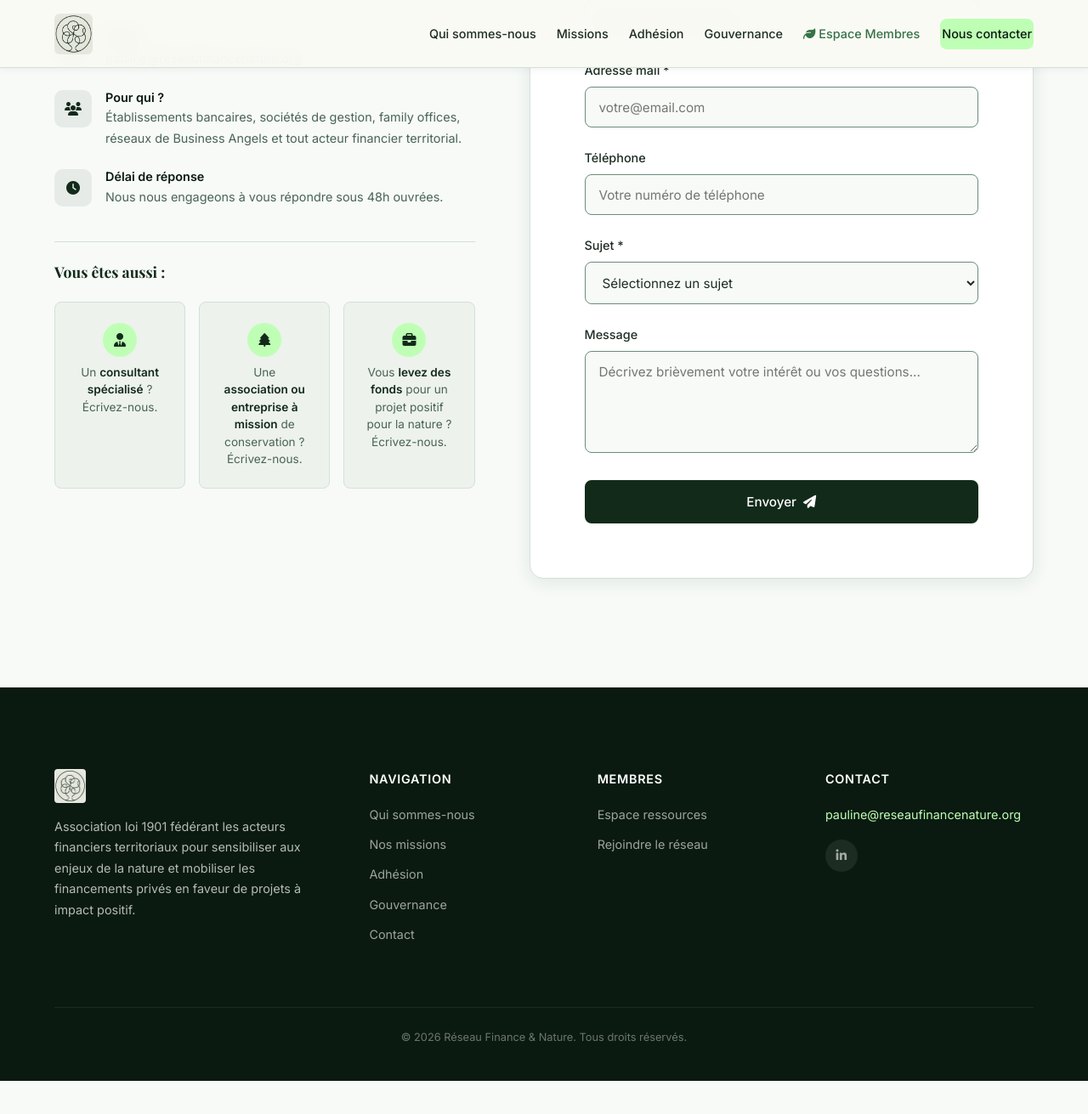
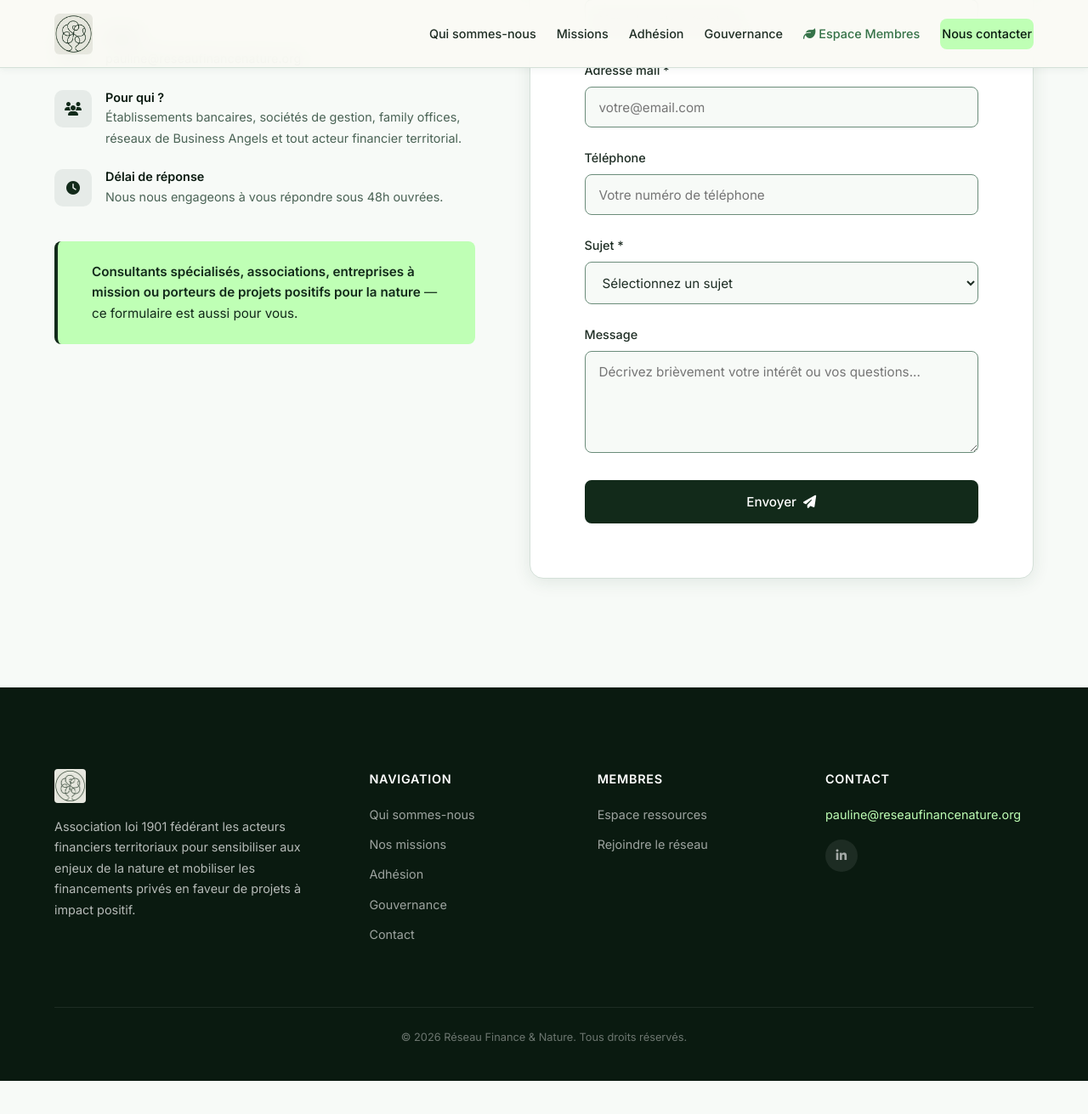
Before and after one commit to fabriceliut/reseau-finance-nature, a Jekyll site: the page built from pages/contact.html, in a window 1280 px wide and 1400 px high, scrolled down 488 px. Shown: the top 1311 px of the window at 85% size. Built offline with Jekyll 4.4.1, drawn with Linux system fonts in a browser that asks for light colours.

Commit message:
style: remplace le bloc 'Vous êtes aussi' par un encart épuré

```diff
--- a/assets/css/style.css
+++ b/assets/css/style.css
@@ -1943,69 +1943,20 @@ h4 { font-size: 1.1rem; }
   color: var(--color-accent-light);
 }
 
-/* --- Contact also section --- */
-.contact-also {
+/* --- Contact callout --- */
+.contact-callout {
   margin-top: var(--space-lg);
-  padding-top: var(--space-md);
-  border-top: 1px solid var(--color-border);
-}
-
-.contact-also-title {
-  font-family: var(--font-heading);
-  font-size: 1.1rem;
-  font-weight: 700;
-  color: var(--color-primary);
-  margin-bottom: var(--space-md);
-}
-
-.contact-also-cards {
-  display: grid;
-  grid-template-columns: repeat(3, 1fr);
-  gap: var(--space-sm);
-}
-
-.contact-also-card {
-  background: var(--color-bg-alt);
-  border: 1px solid var(--color-border);
+  padding: var(--space-md) var(--space-lg);
+  background: var(--color-secondary);
   border-radius: var(--radius);
-  padding: var(--space-md);
-  text-align: center;
-  transition: var(--transition);
-}
-
-.contact-also-card:hover {
-  border-color: var(--color-accent);
-  box-shadow: var(--shadow-sm);
-}
-
-.contact-also-icon {
-  width: 40px;
-  height: 40px;
-  background: var(--color-secondary);
-  color: var(--color-primary);
-  border-radius: 50%;
-  display: flex;
-  align-items: center;
-  justify-content: center;
-  margin: 0 auto var(--space-xs);
-  font-size: 1rem;
-}
-
-.contact-also-card p {
-  font-size: 0.85rem;
-  color: var(--color-text-light);
-  line-height: 1.5;
+  border-left: 4px solid var(--color-primary);
+}
+
+.contact-callout p {
+  font-size: 0.95rem;
+  color: var(--color-primary);
+  line-height: 1.6;
   margin: 0;
-}
-
-.contact-also-card strong {
-  color: var(--color-primary);
-}
-
-@media (max-width: 600px) {
-  .contact-also-cards {
-    grid-template-columns: 1fr;
-  }
 }
 
 /* --- Responsive additions --- */
--- a/pages/contact.html
+++ b/pages/contact.html
@@ -38,22 +38,8 @@ permalink: /contact/
           </div>
         </div>
 
-        <div class="contact-also">
-          <h2 class="contact-also-title">Vous êtes aussi :</h2>
-          <div class="contact-also-cards">
-            <div class="contact-also-card">
-              <div class="contact-also-icon"><i aria-hidden="true" class="fas fa-user-tie"></i></div>
-              <p>Un <strong>consultant spécialisé</strong> ?<br>Écrivez-nous.</p>
-            </div>
-            <div class="contact-also-card">
-              <div class="contact-also-icon"><i aria-hidden="true" class="fas fa-tree"></i></div>
-              <p>Une <strong>association ou entreprise à mission</strong> de conservation ?<br>Écrivez-nous.</p>
-            </div>
-            <div class="contact-also-card">
-              <div class="contact-also-icon"><i aria-hidden="true" class="fas fa-briefcase"></i></div>
-              <p>Vous <strong>levez des fonds</strong> pour un projet positif pour la nature ?<br>Écrivez-nous.</p>
-            </div>
-          </div>
+        <div class="contact-callout">
+          <p><strong>Consultants spécialisés, associations, entreprises à mission ou porteurs de projets positifs pour la nature</strong> — ce formulaire est aussi pour vous.</p>
         </div>
       </div>
 
```
